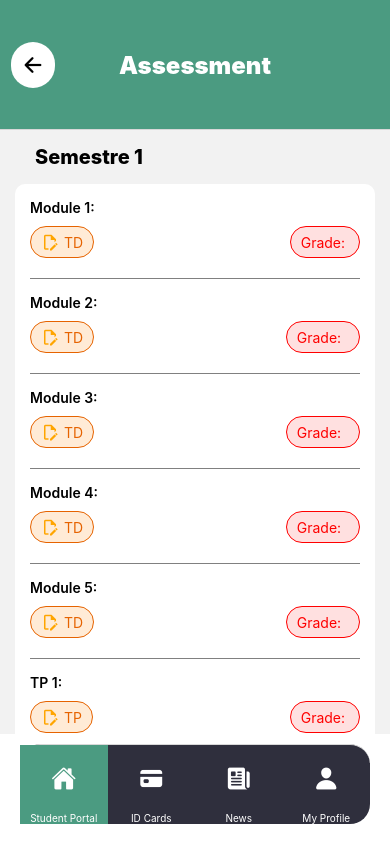
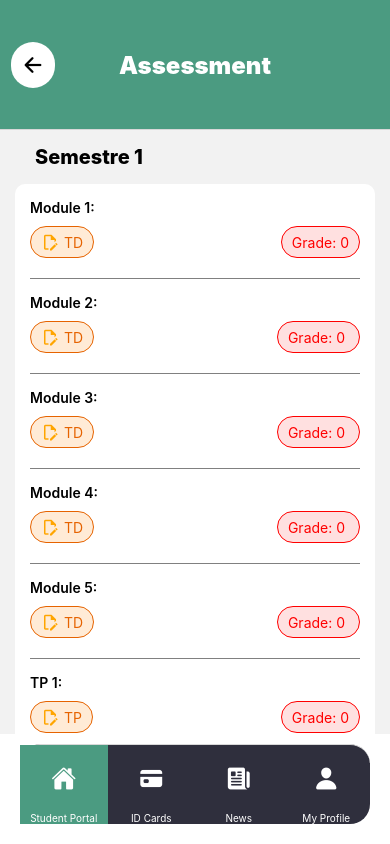
Before and after one commit to Midou-Mni/Progres-Clone, a React Native app: screen /Assessment in a window 390 px wide. Built offline with nearby package versions, Linux system fonts and the light colour scheme; no server answers.

Commit message:
Update Assessment.js

```diff
--- a/screens/homeScreens/Assessment.js
+++ b/screens/homeScreens/Assessment.js
@@ -4,15 +4,13 @@ import { style } from "./StyleHomeScreens/style";
 import { MaterialCommunityIcons } from "@expo/vector-icons";
 
 function Assessment() {
-  const [grade, setGrade] = useState("");
-
-  const [module1, setModule1] = useState("");
-  const [module2, setModule2] = useState("");
-  const [module3, setModule3] = useState("");
-  const [module4, setModule4] = useState("");
-  const [module5, setModule5] = useState("");
-  const [tpModule1, setTpModule1] = useState("");
-  const [tpModule2, setTpModule2] = useState("");
+  const [module1, setModule1] = useState("0");
+  const [module2, setModule2] = useState("0");
+  const [module3, setModule3] = useState("0");
+  const [module4, setModule4] = useState("0");
+  const [module5, setModule5] = useState("0");
+  const [tpModule1, setTpModule1] = useState("0");
+  const [tpModule2, setTpModule2] = useState("0");
 
   useEffect(() => {
     const fetchAssessment = async () => {
```
